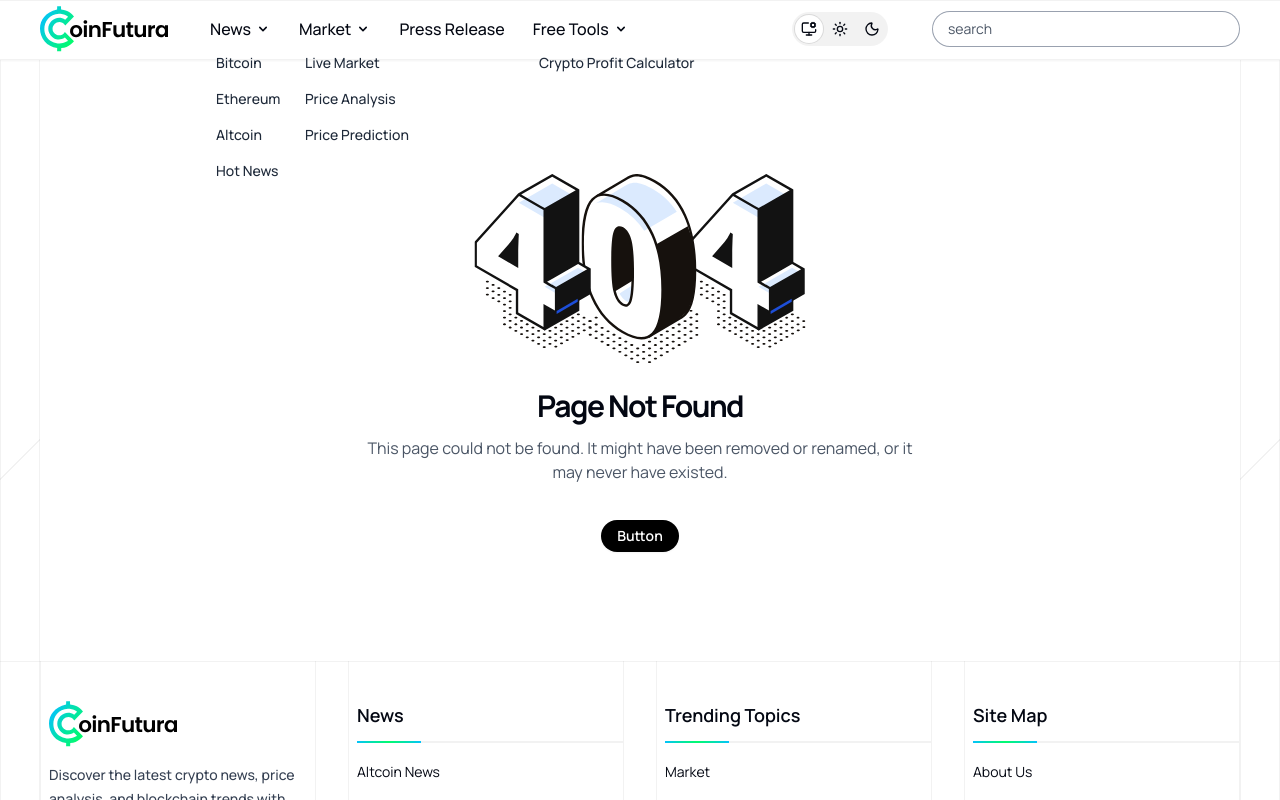
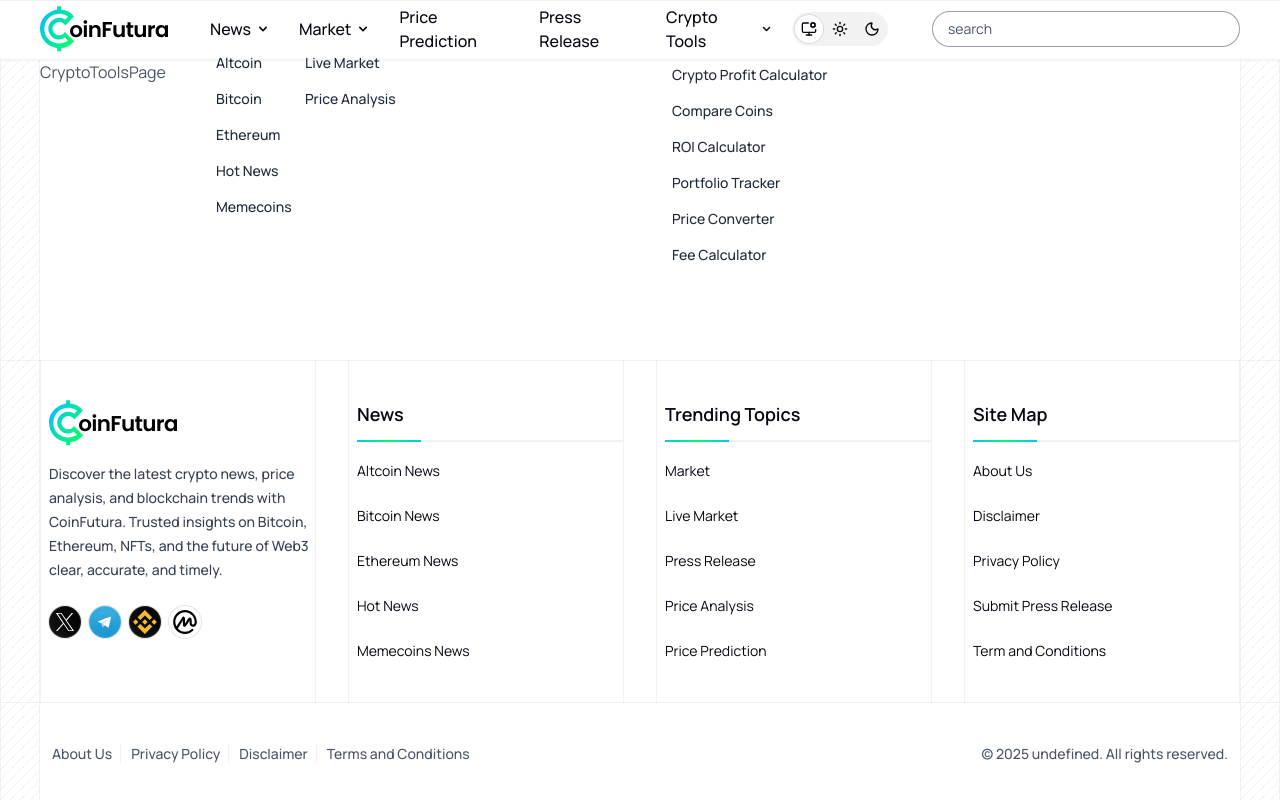
Before and after one commit to MohGumaa/coinfutura-markets, a Next.js app: page /tools in a window 1280 px wide. Before the commit this address had no page. Shown: the top 800 px of the page. Built offline with nearby package versions, Linux system fonts and the light colour scheme.

Commit message:
added hero section component

```diff
--- a/app/tools/crypto-profit-calculator/page.tsx
+++ b/app/tools/crypto-profit-calculator/page.tsx
@@ -1,26 +1,17 @@
 import { TrendingUp } from "lucide-react"
+import HeroSection from "@/components/hero-section"
 import Calculator from "@/components/crypto-profit-calculator/calculator"
 import { Card, CardContent, CardHeader, CardTitle } from "@/components/ui/card"
 
 const CryptoProfitCalculator = () => {
   return (
     <>
-      <section className="text-center mt-16 mb-12">
-        <div className="flex items-center justify-center gap-2 md:gap-3 mb-4">
-          <div className="flexCenter bg-gradient-to-br from-cfu to-cfu-0 rounded-lg size-10 sm:size-12 md:size-14 p-1">
-            <TrendingUp className="size-6 sm:size-7 md:size-8 text-white" />
-          </div>
-          <h1 className="text-2xl sm:text-4xl md:text-5xl font-bold cfu-title">
-            Crypto Profit{" "}
-            <span className="text-transparent bg-clip-text bg-gradient-to-r from-cfu to-cfu-0">
-              Calculator
-            </span>
-          </h1>
-        </div>
-        <p className="md:text-lg">
-          Calculate your potential crypto investment returns with fees included
-        </p>
-      </section>
+      <HeroSection
+        icon={TrendingUp}
+        title="Crypto Profit"
+        highlight="Calculator"
+        description="Calculate your potential crypto investment returns with fees included"
+      />
 
       <section className="bg-gray-950/5 dark:bg-white/10 py-10 px-2 lg:px-12">
         <Calculator />
--- /dev/null
+++ b/app/tools/page.tsx
@@ -0,0 +1,11 @@
+import React from 'react'
+
+const CryptoToolsPage = () => {
+  return (
+    <div>
+      CryptoToolsPage
+    </div>
+  )
+}
+
+export default CryptoToolsPage
--- /dev/null
+++ b/components/hero-section.tsx
@@ -0,0 +1,48 @@
+import { HeroSectionProps } from "@/types"
+
+const HeroSection = ({icon: Icon, title, highlight, description}: HeroSectionProps) => {
+  // const iconSizeMap = {
+  //   small: {
+  //     container: "size-8 sm:size-10 md:size-12",
+  //     icon: "size-5 sm:size-6 md:size-7",
+  //   },
+  //   medium: {
+  //     container: "size-10 sm:size-12 md:size-14",
+  //     icon: "size-6 sm:size-7 md:size-8",
+  //   },
+  //   large: {
+  //     container: "size-12 sm:size-14 md:size-16",
+  //     icon: "size-7 sm:size-8 md:size-9",
+  //   },
+  // }
+
+  // const sizes = iconSizeMap[iconSize]
+
+  return (
+    <section className="text-center mt-12 md:mt-16 mb-12 px-2.5">
+      <div className="flex items-center justify-center gap-2 md:gap-3 mb-4">
+        {Icon && (
+          <div
+            className="flexCenter bg-gradient-to-br from-cfu to-cfu-0 rounded-lg size-10 sm:size-12 md:size-14 p-1"
+          >
+            <Icon className="size-6 sm:size-7 md:size-8 text-white" />
+          </div>
+        )}
+        <h1 className="text-2xl sm:text-4xl md:text-5xl font-bold cfu-title">
+          {title}
+          {highlight && (
+            <>
+              {" "}
+              <span className="text-transparent bg-clip-text bg-gradient-to-r from-cfu to-cfu-0">
+                {highlight}
+              </span>
+            </>
+          )}
+        </h1>
+      </div>
+      <p className="md:text-lg">{description}</p>
+    </section>
+  )
+}
+
+export default HeroSection
--- a/constants/index.ts
+++ b/constants/index.ts
@@ -8,60 +8,65 @@ import { FooterColumn, NavItem, NavLink, SocialMediaItem } from "@/types";
 export const NAVITEMS: NavItem[] = [
   {
     name: 'news',
-    href: 'https://example.com/bitcoin',
+    href: 'https://coinfutura.com/news/',
     external: true,
     submenu: [
       {
+        name: 'altcoin',
+        href: 'https://coinfutura.com/news/altcoin/',
+        external: true
+      },
+      {
         name: 'bitcoin',
-        href: 'https://example.com/bitcoin',
+        href: 'https://coinfutura.com/news/bitcoin/',
         external: true
       },
       {
         name: 'ethereum',
-        href: 'https://example.com/ethereum',
-        external: true
-      },
-      {
-        name: 'altcoin',
-        href: 'https://example.com/altcoin',
+        href: 'https://coinfutura.com/news/ethereum/',
         external: true
       },
       {
         name: 'hot News',
-        href: 'https://example.com/hot-news',
+        href: 'https://coinfutura.com/news/hot-news/',
+        external: true
+      },
+      {
+        name: 'memecoins',
+        href: 'https://coinfutura.com/news/memecoins/',
         external: true
       }
     ]
   },
   {
     name: 'market',
-    href: '/market',
+    href: '/',
     external: false,
     submenu: [
       {
         name: 'live market',
-        href: '/live-market',
+        href: '/',
         external: false
       },
       {
         name: 'price analysis',
-        href: '/price-analysis',
+        href: 'https://coinfutura.com/market/price-analysis/',
         external: false
-      },
-      {
-        name: 'price prediction',
-        href: '/price-prediction',
-        external: false,
       },
     ]
   },
   {
-    name: 'press release',
-    href: '/press-release',
-    external: false,
+    name: 'price prediction',
+    href: 'https://coinfutura.com/market/price-prediction/',
+    external: true,
   },
   {
-    name: 'free tools',
+    name: 'press release',
+    href: 'https://coinfutura.com/press-release/',
+    external: true,
+  },
+  {
+    name: 'crypto tools',
     href: '/tools',
     external: false,
     submenu: [
@@ -70,7 +75,37 @@ export const NAVITEMS: NavItem[] = [
         href: '/tools/crypto-profit-calculator',
         external: false
 
-      }
+      },
+      {
+        name: 'compare coins',
+        href: '/tools/compare-coins',
+        external: false
+
+      },
+      {
+        name: 'ROI Calculator',
+        href: '/tools/roi-calculator',
+        external: false
+
+      },
+      {
+        name: 'portfolio tracker',
+        href: '/tools/portfolio-tracker',
+        external: false
+
+      },
+      {
+        name: 'price converter',
+        href: '/tools/price-converter',
+        external: false
+
+      },
+      {
+        name: 'fee calculator',
+        href: '/tools/fee-calculator',
+        external: false
+
+      },
     ]
   }
 ]
```
Also changed, not shown: types/index.d.ts (+28 -16 lines).
